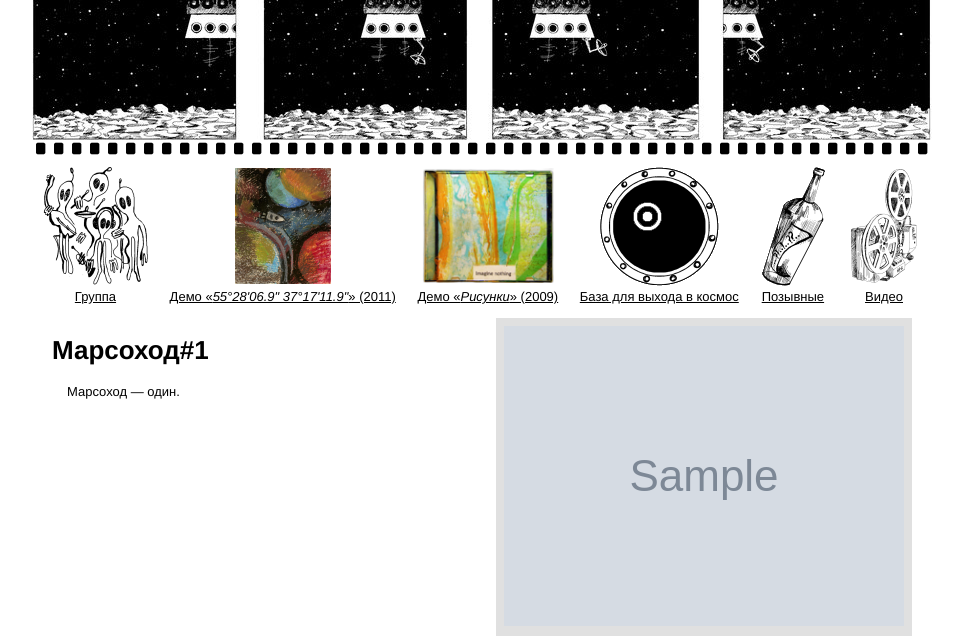
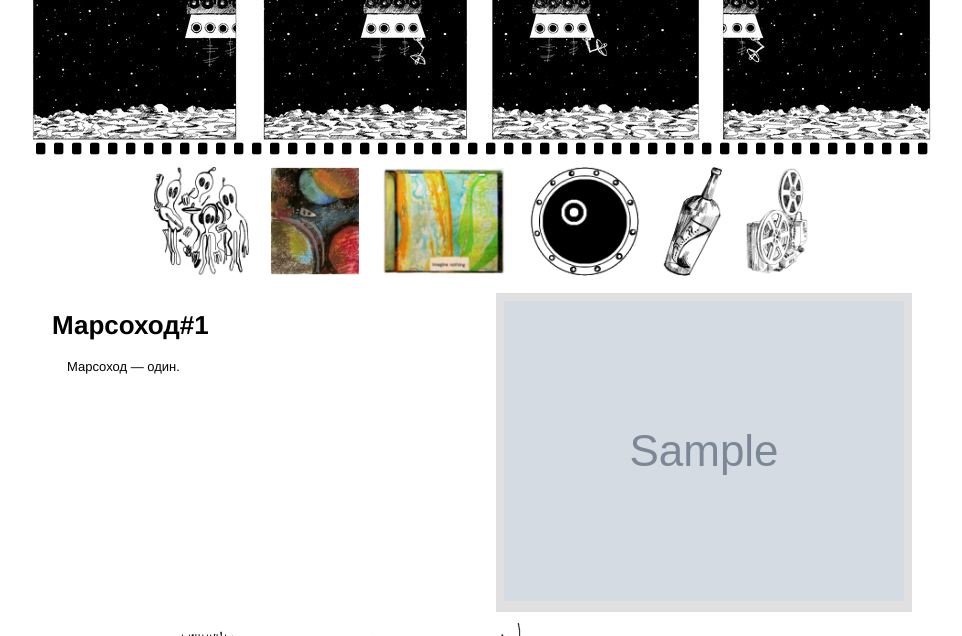
Before and after one commit to okalachev/marsohod1, a Django app: template src/marso_site/templates/band.html in a window 1280 px wide. Shown: the top 636 px of the page, without its empty margins (158-1120 px from the left). Run offline with Django 3.2, Linux system fonts and the light colour scheme; the template is opened without the code that fills it: most values are stand-ins (such as "Sample title", 1, 10 or a date in 2020); grey boxes marked "Sample" are stand-in pictures.

Commit message:
Fisheye в меню

```diff
--- a/media/css/main.css
+++ b/media/css/main.css
@@ -137,7 +137,6 @@
 }
 #menu {
 	white-space: nowrap;
-	overflow-x: auto;
     text-align: center;
 }
 #menu a {
@@ -147,8 +146,11 @@
 	color: black;
 	text-decoration: none;
 }
-#menu a:hover {
-	background: #ccccff;
+/*#menu img:hover {*/
+	/*background: #ccccff;*/
+/*}*/
+#menu img {
+    height: 110px;
 }
 #menu span {
 	text-decoration: underline;
@@ -259,3 +261,16 @@
 #sb-body {
 	cursor: pointer;
 }
+.fisheye-title {
+    display: block;
+    padding: 2px 4px;
+    background-color: rgba(0, 0, 0, 0.7);
+    color: white;
+    position: absolute;
+    border-radius: 4px;
+    margin-top: 10px;
+    /*margin-left: -50%;*/
+    text-shadow: 0 1px 0 black;
+    font-size: 0.9em;
+    font-family: monospace;
+}
--- /dev/null
+++ b/media/js/fisheye.js
@@ -0,0 +1,52 @@
+(function($, undefined) {
+
+    $.fn.fisheye = function(opts) {
+        opts = $.extend({
+            items: 'li',
+            dist: 150,
+            coeff: 2,
+            from: 110,
+            to: 120,
+            yCoeff: 2
+        }, opts);
+
+        var $this = $(this),
+            $items = $this.find(opts.items),
+            $title = $('<div/>').addClass('fisheye-title').hide().appendTo('body');
+
+        $(document).mousemove(function(e) {
+            $items.each(function() {
+                var $item = $(this),
+                    position = $item.offset(),
+                    itemX = position.left + $item.width() / 2,
+                    itemY = position.top + $item.height() / 2,
+                    distance = Math.sqrt(
+                        Math.pow(itemX - e.pageX, 2) + Math.pow((itemY - e.pageY) * opts.yCoeff, 2)
+                    ), // Distance between the center of the item and the pointer
+                    mult = distance < opts.dist ?
+                        ((opts.dist - distance) / opts.dist) * opts.coeff : 0,
+                    px = opts.from + (mult * (opts.to - opts.from));
+                $(this)
+                    .css('height', px +'px')
+                    .css('margin-top', -(px - opts.from) + 'px')
+                    //.css('box-shadow', '0 0 ' + (mult * 20) + 'px 0 silver')
+            });
+        });
+
+        $this.on('mouseenter', opts.items, function() {
+            var $item = $(this);
+            if ($item.attr('title')) {
+                $title
+                    .html($item.attr('title'))
+                    .css('top', $item.offset().top + $item.height())
+                    .show()
+                    .css('left', $item.offset().left + $item.width() / 2 - $title.width() / 2); // TODO
+            }
+        });
+
+        $this.on('mouseout', opts.items, function() {
+            $title.hide();
+        });
+    }
+
+})(jQuery);
--- a/src/marso_site/templates/base.html
+++ b/src/marso_site/templates/base.html
@@ -8,6 +8,7 @@
 	<script type="text/javascript" src='{{ STATIC_URL }}js/jqueryrotate.js'></script>
 	<script type="text/javascript" src="{{ STATIC_URL }}js/jquery.mousewheel.min.js"></script>
 	<script type="text/javascript" src="{{ STATIC_URL }}js/shadowbox.js"></script>
+	<script type="text/javascript" src="{{ STATIC_URL }}js/fisheye.js"></script>
 	<link rel="stylesheet" href="{{ STATIC_URL }}css/shadowbox/shadowbox.css"/>
 	<script type="text/javascript">
 		Shadowbox.init();
@@ -19,6 +20,7 @@
 					Shadowbox.next();
 				}
 			);
+			$('#menu').fisheye({ items: 'img' });
 		});
 	</script>
 	<link rel="stylesheet" type="text/css" href="{{ STATIC_URL }}css/main.css"/>
@@ -29,30 +31,12 @@
 		<a class=frames href="{% url index %}" style='background-image:url({{ STATIC_URL }}img/head/{% rand 1 9 %}.jpg)'></a>
 		<div class=frameholes></div>
 		<div id=menu>
-			<a href="{% url band %}">
-				<img src='{{ STATIC_URL }}img/menu/logo2.png'><br>
-				<span>Группа</span>
-			</a>
-			<a href="{% url demo2 %}">
-				<img src='{{ STATIC_URL }}img/menu/demo2.png' title="55°28'06.9&quot; 37°17'11.9&quot; (2011)"><br>
-				<span>Демо &laquo;<em>55°28'06.9&quot; 37°17'11.9&quot;</em>&raquo; (2011)</span>
-			</a>
-			<a href="{% url demo1 %}">
-				<img src='{{ STATIC_URL }}img/menu/risunki.png' title='"Рисунки" (2009)'><br>
-				<span>Демо &laquo;<em>Рисунки</em>&raquo; (2009)</span>
-			</a>
-			<a href="{% url pano %}">
-				<img src='{{ STATIC_URL }}img/menu/base.png'><br>
-				<span>База для выхода в космос</span>
-			</a>
-			<a href="{% url calls %}">
-				<img src='{{ STATIC_URL }}img/menu/calls.png'><br>
-				<span>Позывные</span>
-			</a>
-			<a href='{% url video %}'>
-				<img src="{{ STATIC_URL }}img/menu/video.png"><br>
-				<span>Видео</span>
-			</a>
+			<a href="{% url band %}"><img src='{{ STATIC_URL }}img/menu/logo2.png' title="Группа"></a>
+			<a href="{% url demo2 %}"><img src='{{ STATIC_URL }}img/menu/demo2.png' title="«55°28'06.9&quot; 37°17'11.9&quot;» (2011)"></a>
+			<a href="{% url demo1 %}"><img src='{{ STATIC_URL }}img/menu/risunki.png' title="«Рисунки» (2009)"></a>
+			<a href="{% url pano %}"><img src='{{ STATIC_URL }}img/menu/base.png' title="База для выхода в космос"></a>
+			<a href="{% url calls %}"><img src='{{ STATIC_URL }}img/menu/calls.png' title="Позывные"></a>
+			<a href='{% url video %}'><img src="{{ STATIC_URL }}img/menu/video.png" title="Видео"></a>
 		</div>
 
 		<div id=content>
```
